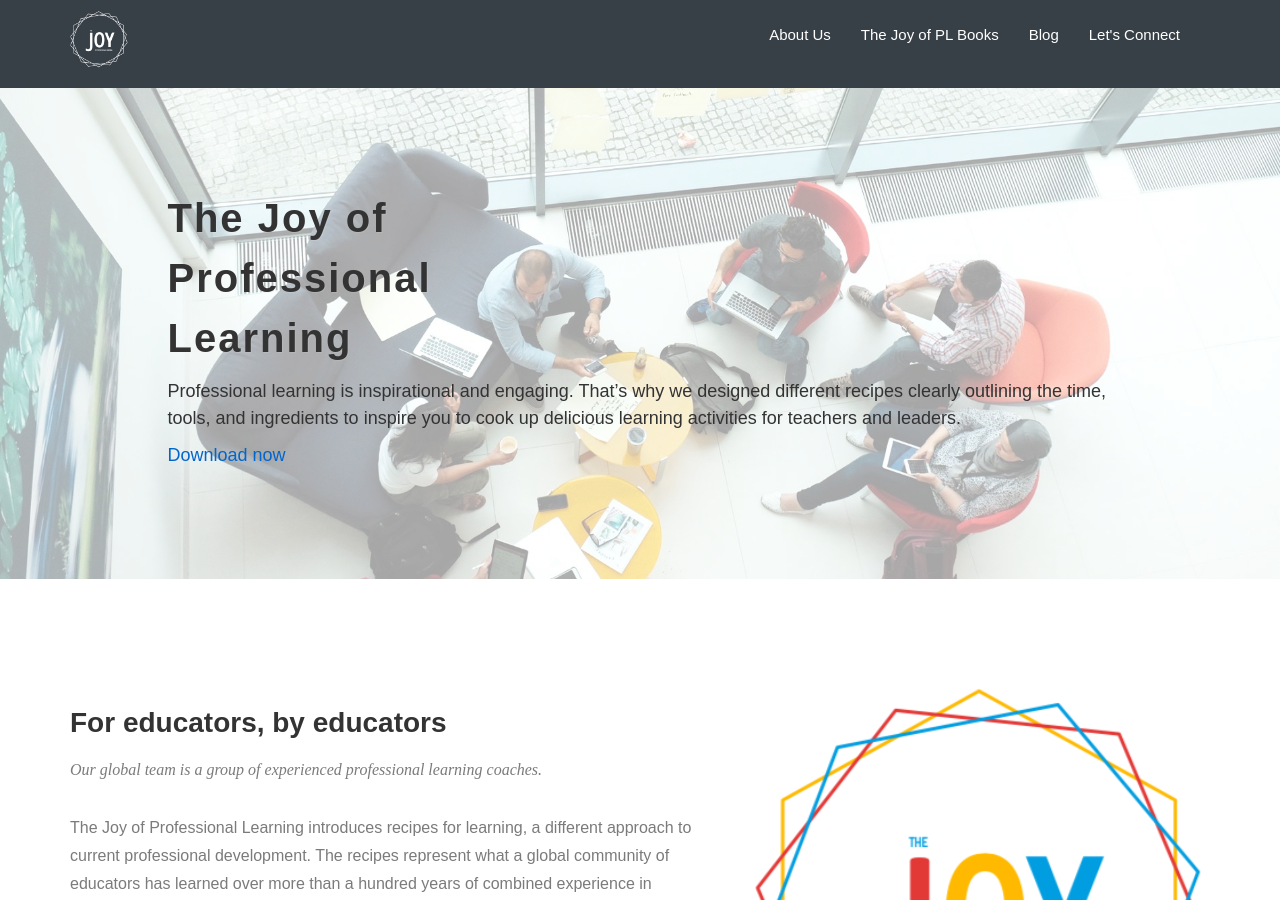
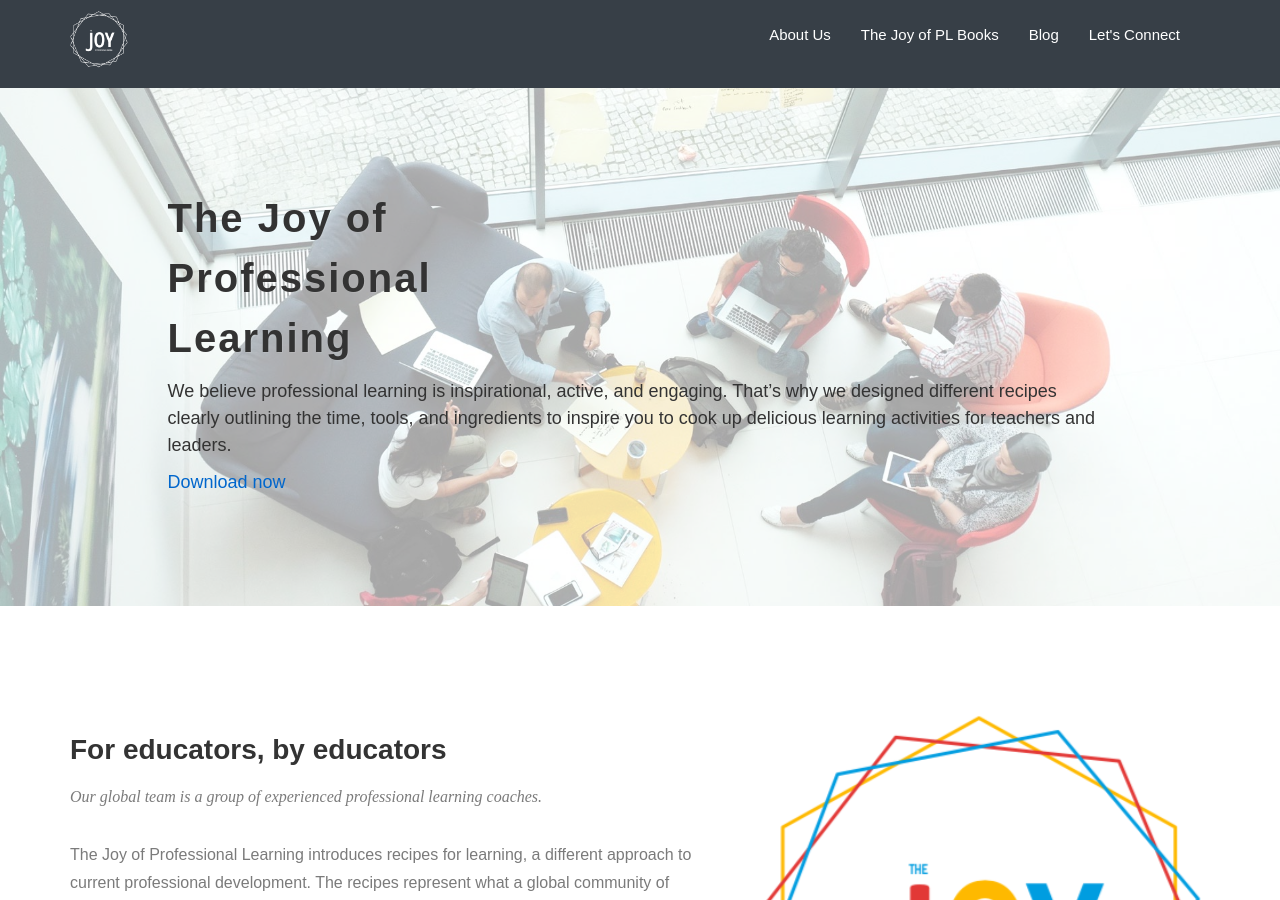
Before and after one commit to meesterkurt/joyofprofessionallearning, a Jekyll site: the page built from index.html, in a window 1280 px wide and 900 px high. Built offline with Jekyll 4.4.1, drawn with Linux system fonts in a browser that asks for light colours; nearby versions of some CDN libraries; some web fonts are replaced.

Commit message:
Update index.html

```diff
--- a/index.html
+++ b/index.html
@@ -12,7 +12,7 @@ permalink: /
       <div class="col-md-10 col-md-offset-1">
         <div class="block">
           <h1 class="animated fadeInUp"> The Joy of<br>Professional<br>Learning</h1>
-          <p class="animated fadeInUp">Professional learning is inspirational and engaging. That’s why we designed different recipes clearly outlining the time, tools, and ingredients to inspire you to cook up delicious learning activities for teachers and leaders.</p>
+          <p class="animated fadeInUp">We believe professional learning is inspirational, active, and engaging. That’s why we designed different recipes clearly outlining the time, tools, and ingredients to inspire you to cook up delicious learning activities for teachers and leaders.</p>
           <p class="animated fadeInUp"><a href="https://itunes.apple.com/us/author/christine-klynen/id1155095017?mt=11">Download now</a></p>
         </div>
       </div>
```
